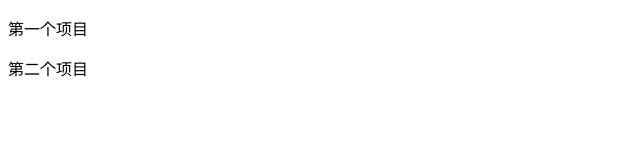
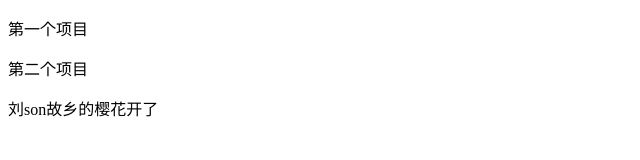
Before and after one commit to cl52013/baozi, a plain HTML site: page index.html in a window 1280 px wide. Shown: the whole page, without its empty margins (0-640 px from the left). Drawn offline with Linux system fonts and the light colour scheme.

```diff
--- /dev/null
+++ b/css/index.css
@@ -0,0 +1,8 @@
+*{
+	margin: 0;
+	padding: 0;
+
+}
+body{
+	background: deeppink;
+}
--- a/index.html
+++ b/index.html
@@ -7,5 +7,7 @@
 	<body>
 		<p>第一个项目</p>
 		<p>第二个项目</p>
+		<p>刘son故乡的樱花开了</p>
+
 	</body>
 </html>
```
